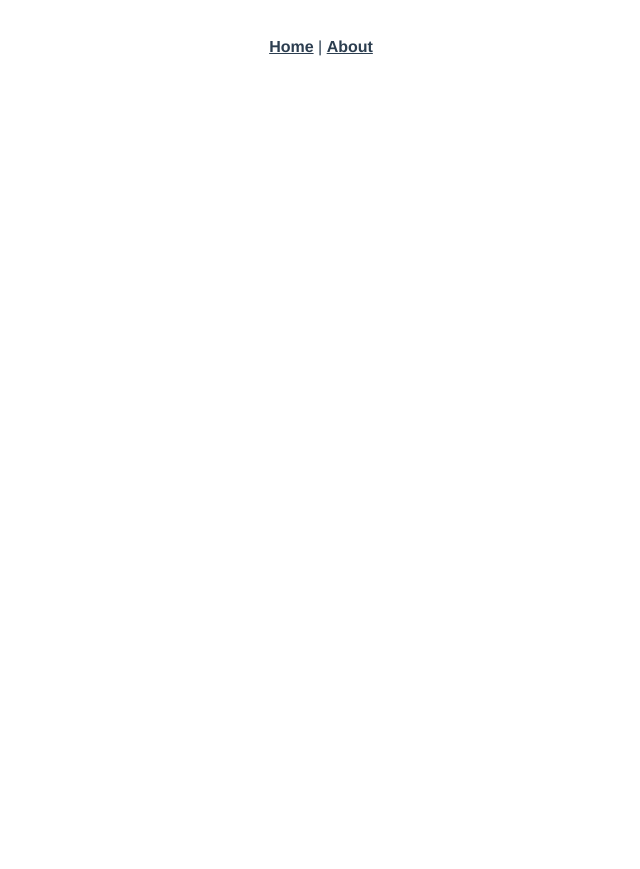
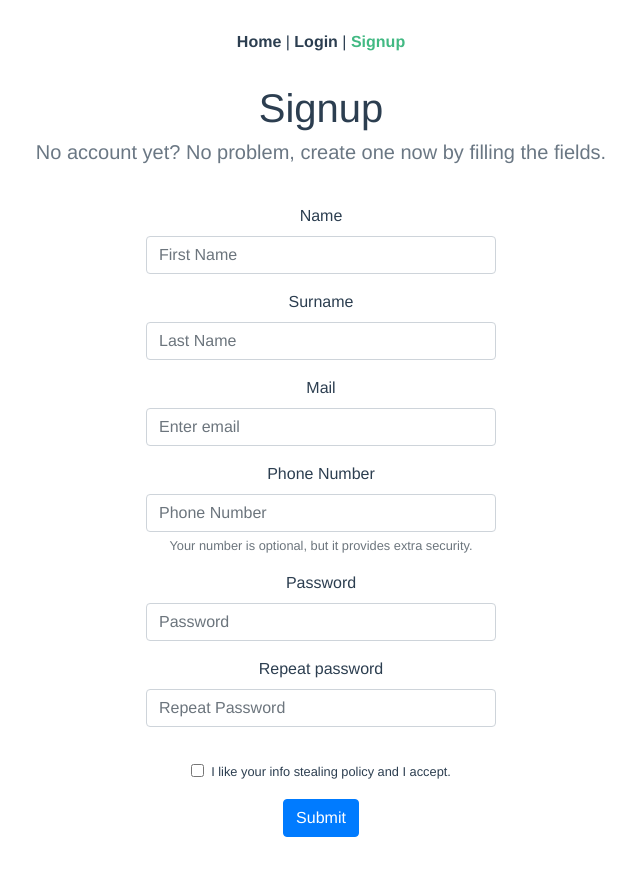
Before and after one commit to markopekica/fipugram, a Vue app: page /signup in a window 1280 px wide. Shown: the whole page, without its empty margins (319-959 px from the left). Before the commit the page ends 800 px from the top, so only its background shows below. Built offline with nearby package versions, Linux system fonts and the light colour scheme.

Commit message:
1st vue App

```diff
--- a/public/index.html
+++ b/public/index.html
@@ -5,6 +5,7 @@
     <meta http-equiv="X-UA-Compatible" content="IE=edge">
     <meta name="viewport" content="width=device-width,initial-scale=1.0">
     <link rel="icon" href="<%= BASE_URL %>favicon.ico">
+    <link rel="stylesheet" href="https://maxcdn.bootstrapcdn.com/bootstrap/4.0.0/css/bootstrap.min.css" integrity="sha384-Gn5384xqQ1aoWXA+058RXPxPg6fy4IWvTNh0E263XmFcJlSAwiGgFAW/dAiS6JXm" crossorigin="anonymous">
     <title><%= htmlWebpackPlugin.options.title %></title>
   </head>
   <body>
--- a/src/App.vue
+++ b/src/App.vue
@@ -2,7 +2,8 @@
   <div id="app">
     <div id="nav">
       <router-link to="/">Home</router-link> |
-      <router-link to="/about">About</router-link>
+      <router-link to="/login">Login</router-link> |
+      <router-link to="/signup">Signup</router-link>
     </div>
     <router-view/>
   </div>
--- a/src/components/HelloWorld.vue
+++ b/src/components/HelloWorld.vue
@@ -1,11 +1,15 @@
 <template>
   <div class="hello">
+	<div class="jumbotron">
 		<h1>{{ msg }}</h1>
 		<p>
 			For a guide and recipes on how to configure / customize this project,<br>
 			check out the
 			<a href="https://cli.vuejs.org" target="_blank" rel="noopener">vue-cli documentation</a>.
 		</p>
+
+		<hr class="my-4">
+
 		<h3>Installed CLI Plugins</h3>
 		<ul>
 			<li><a href="https://github.com/vuejs/vue-cli/tree/dev/packages/%40vue/cli-plugin-babel" target="_blank" rel="noopener">babel</a></li>
@@ -28,6 +32,8 @@
 			<li><a href="https://vue-loader.vuejs.org" target="_blank" rel="noopener">vue-loader</a></li>
 			<li><a href="https://github.com/vuejs/awesome-vue" target="_blank" rel="noopener">awesome-vue</a></li>
 		</ul>
+	</div>
+
   </div>
 </template>
 
@@ -56,4 +62,10 @@ li {
 a {
   color: #42b983;
 }
+.jumbotron{
+	max-width: 50vw;
+	min-width: fit-content;
+	margin: auto;
+	background-color: black;
+}
 </style>
--- a/src/router/index.js
+++ b/src/router/index.js
@@ -11,12 +11,20 @@ const routes = [
     component: Home
   },
   {
-    path: '/about',
-    name: 'About',
+    path: '/login',
+    name: 'login',
     // route level code-splitting
     // this generates a separate chunk (about.[hash].js) for this route
     // which is lazy-loaded when the route is visited.
-    component: () => import(/* webpackChunkName: "about" */ '../views/About.vue')
+    component: () => import(/* webpackChunkName: "about" */ '../views/Login.vue')
+  },
+  {
+    path: '/signup',
+    name: 'signup',
+    // route level code-splitting
+    // this generates a separate chunk (about.[hash].js) for this route
+    // which is lazy-loaded when the route is visited.
+    component: () => import(/* webpackChunkName: "about" */ '../views/Signup.vue')
   }
 ]
 
--- a/src/views/About.vue
+++ /dev/null
@@ -1,5 +0,0 @@
-<template>
-  <div class="about">
-    <h1>This is an about page</h1>
-  </div>
-</template>
--- a/src/views/Home.vue
+++ b/src/views/Home.vue
@@ -1,7 +1,7 @@
 <template>
   <div class="home">
     <img alt="Vue logo" src="../assets/logo.png">
-    <HelloWorld msg="Welcome to Your Vue.js App"/>
+    <HelloWorld msg="Welcome to my Vue.js App"/>
   </div>
 </template>
 
--- /dev/null
+++ b/src/views/Login.vue
@@ -0,0 +1,73 @@
+<template>
+  <div class="login">
+
+    <h1>Login</h1>
+    <br>
+    <!-- hehe -->
+    <!-- https://getbootstrap.com/docs/4.0/layout/grid/ -->
+    <!-- https://getbootstrap.com/docs/4.0/components/forms/ -->
+    <div class="container">
+      <div class="row">
+        <div class="col-sm" style="color:snow;">
+          One
+        </div>
+        <div class="col-sm" style="min-width:fit-content;">
+          <form style="margin:2em;">
+            <div class="form-group">
+              <label for="exampleInputEmail1">Email address</label>
+              <input type="email" class="form-control" id="exampleInputEmail1" aria-describedby="emailHelp" placeholder="Enter email" required>
+              <!-- <small id="emailHelp" class="form-text text-muted">We'll never share your email with anyone else, but someone else might.</small> -->
+            </div>
+            <div class="form-group">
+              <label for="exampleInputPassword1">Password</label>
+              <input type="password" class="form-control" id="exampleInputPassword1" placeholder="Password" required>
+            </div>
+            <button type="submit" class="btn btn-primary">Submit</button>
+          </form>
+        </div>
+        <div class="col-sm" style="color:snow;">
+          of three
+        </div>
+      </div>
+
+
+
+      <br><br><br><br>
+      <div class="row" style="margin-bottom:2em; opacity:.6;">
+        <div class="col-sm">
+      <hr>
+          <h4>Don't have an account yet? Make one right now, <a href="/Signup.vue">here</a>.</h4>
+        </div>
+      </div>
+    </div>
+
+
+
+    <!-- <div style="min-height: 50vh;"></div>
+    <hr style="width:80%;">
+
+    <div class="container">
+      <h1>Primjer kako to moze izgledat</h1>
+      <div class="row">
+        <div class="col-sm"></div>
+        <div class="col-sm">
+          <form>
+            <div class="form-group">
+              <label for="exampleInputEmail1">Email address</label>
+              <input type="email" class="form-control" id="exampleInputEmail1" aria-describedby="emailHelp" placeholder="Enteremail" />
+              <small id="emailHelp" class="form-text text-muted" >We'll never share your email with anyone else.</small>
+            </div>
+            <div class="form-group">
+              <label for="exampleInputPassword1">Password</label>
+              <input type="password" class="form-control" id="exampleInputPassword1" placeholder="Password" />
+            </div>
+            <button type="submit" class="btn btn-primary">Submit</button>
+          </form>
+        </div>
+        <div class="col-sm"></div>
+      </div>
+    </div> -->
+
+  </div>
+
+</template>
--- /dev/null
+++ b/src/views/Signup.vue
@@ -0,0 +1,58 @@
+<template>
+
+	<div class="container">
+		<h1>Signup</h1>
+		<div class="row">
+			<div class="col-sm">
+				<h5 style="margin-bottom:2em; opacity:.7;">No account yet? No problem, create one now by filling the fields.</h5>
+			</div>
+		</div>
+		<div class="row">
+			<div class="col-sm"></div>
+			<div class="col-sm" style=" min-width:fit-content;">
+			<form style="margin-bottom:2em;">
+				<div class="form-group">
+					<label for="exampleInputEmail1">Name</label>
+					<input type="name" class="form-control" id="exampleInputName" placeholder="First Name" required>
+					<!-- <small id="emailHelp" class="form-text text-muted"></small> -->
+				</div>
+				<div class="form-group">
+					<label for="exampleInputEmail1">Surname</label>
+					<input type="surname" class="form-control" id="exampleInputSurname" placeholder="Last Name" required>
+				</div>
+				<div class="form-group">
+					<label for="exampleInputEmail1">Mail</label>
+					<input type="email" class="form-control" id="exampleInputEmail1" aria-describedby="emailHelp" placeholder="Enter email" required>
+					<!-- <small id="emailHelp" class="form-text text-muted">Your info is in safe hands.</small> -->
+				</div>
+				<div class="form-group">
+					<label for="exampleInputEmail1">Phone Number</label>
+					<input type="tel" class="form-control" id="tel" placeholder="Phone Number">
+					<small id="emailHelp" class="form-text text-muted">Your number is optional, but it provides extra security.</small>
+				</div>
+				<div class="form-group">
+					<label for="exampleInputPassword1">Password</label>
+					<input type="password" class="form-control" id="exampleInputPassword1" placeholder="Password" required>
+				</div>
+				<div class="form-group">
+					<label for="exampleInputPassword2">Repeat password</label>
+					<input type="password" class="form-control" id="exampleInputPassword2" placeholder="Repeat Password" required>
+				</div>
+				<div class="form-check">
+					<input type="checkbox" class="form-check-input" id="exampleCheck1" required>
+					<small class="form-check-label" for="exampleCheck1">I like your info stealing policy and I accept.</small>
+				</div>
+				<button type="submit" class="btn btn-primary">Submit</button>
+				</form>
+			</div>
+			<div class="col-sm"></div>
+		</div>
+	</div>
+</template>
+
+
+<style lang="scss">
+	.form-check{
+		margin: 2em 0 1em 0;
+	}
+</style>
```
Lines whose indentation alone changed are shown as unchanged.
